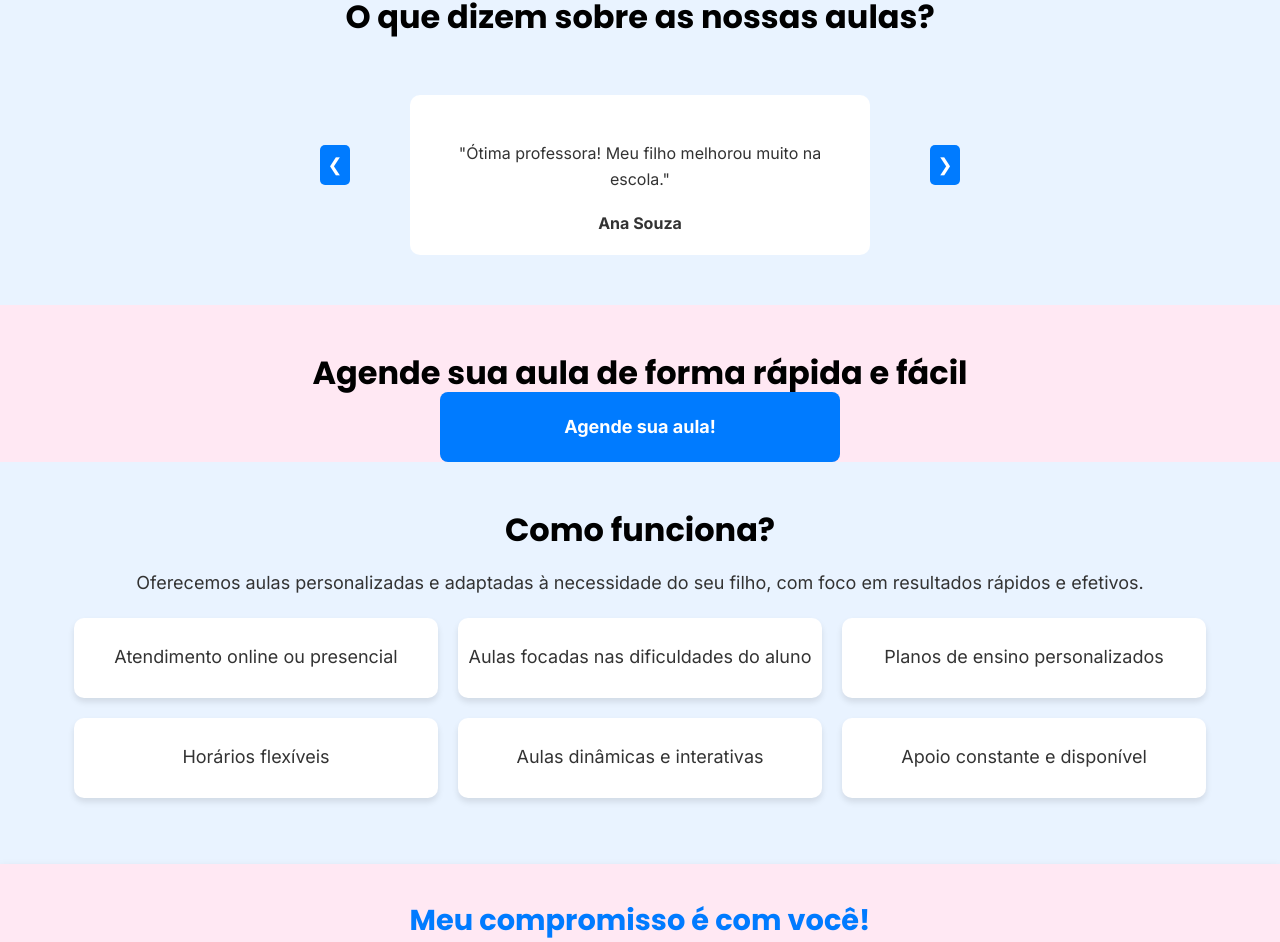
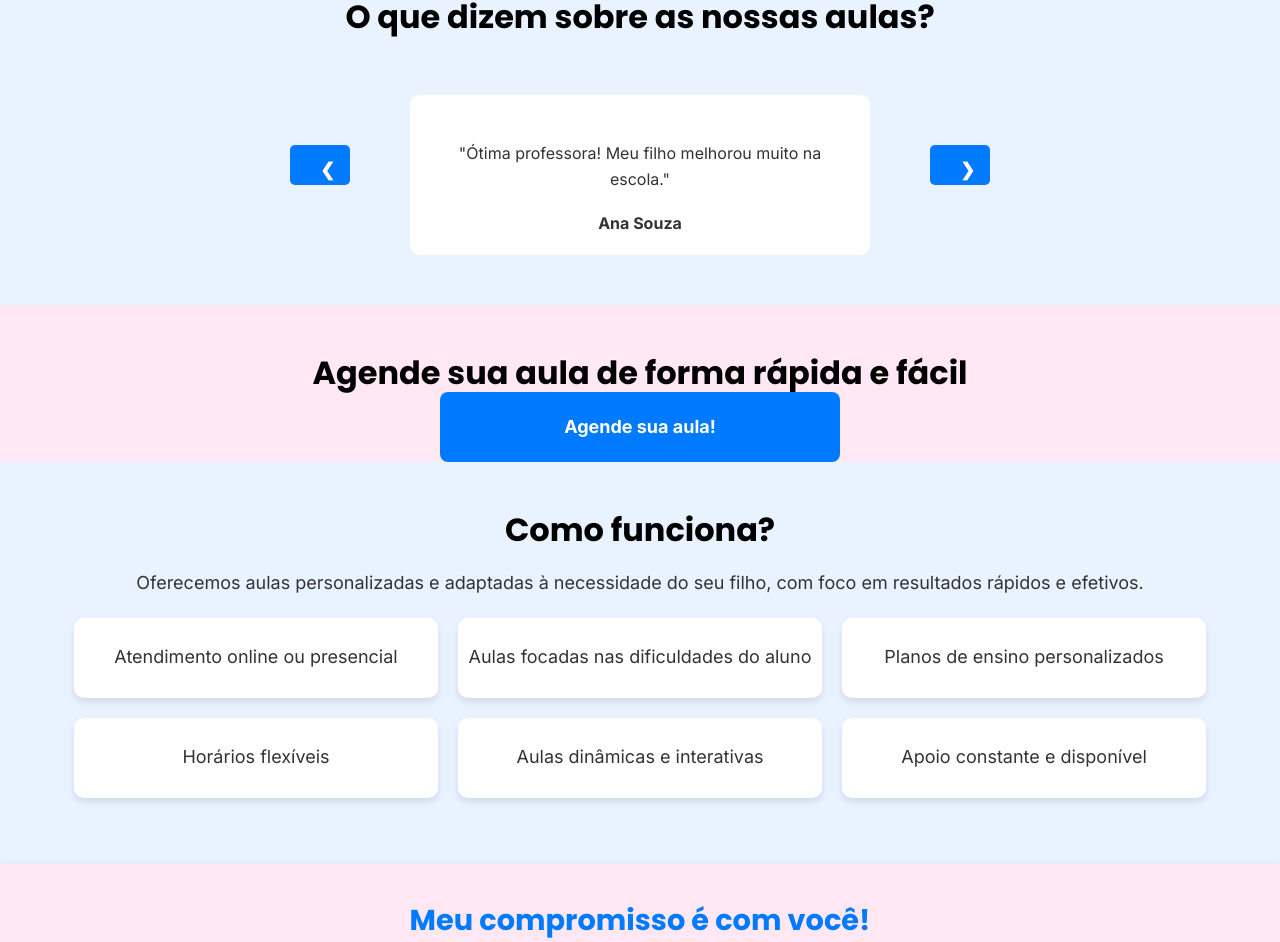
Before and after one commit to Israel-ops-cmd/prof-helo, a React (Vite) app: page / in a window 1280 px wide. Shown: the part 1034-1976 px from the top of the page. Built offline with nearby package versions, Linux system fonts and the light colour scheme.

Commit message:
alterando o button

```diff
--- a/src/components/Action/Action.css
+++ b/src/components/Action/Action.css
@@ -3,7 +3,7 @@
     font-size: 2rem;
 }
 
-#botao {
+button{
   background-color: #007BFF;
   color: #fff;
   border: none;
```
